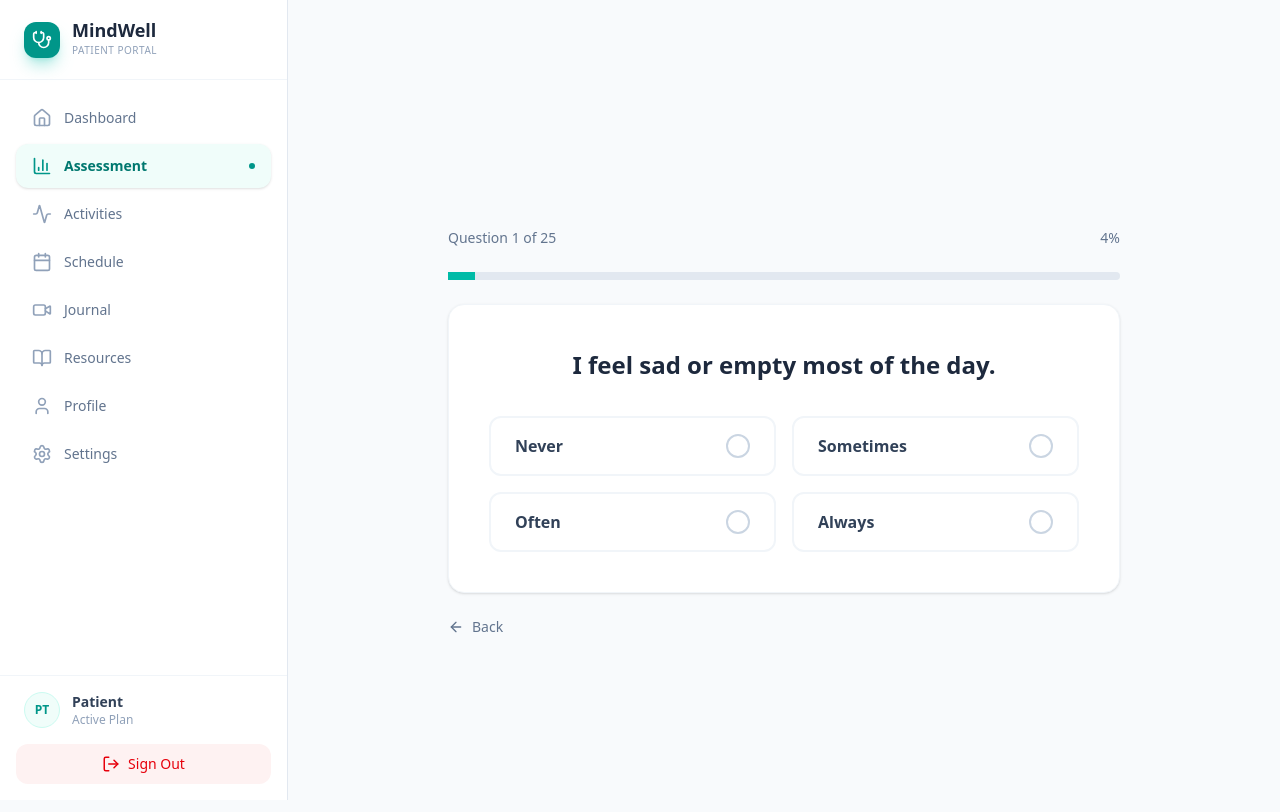
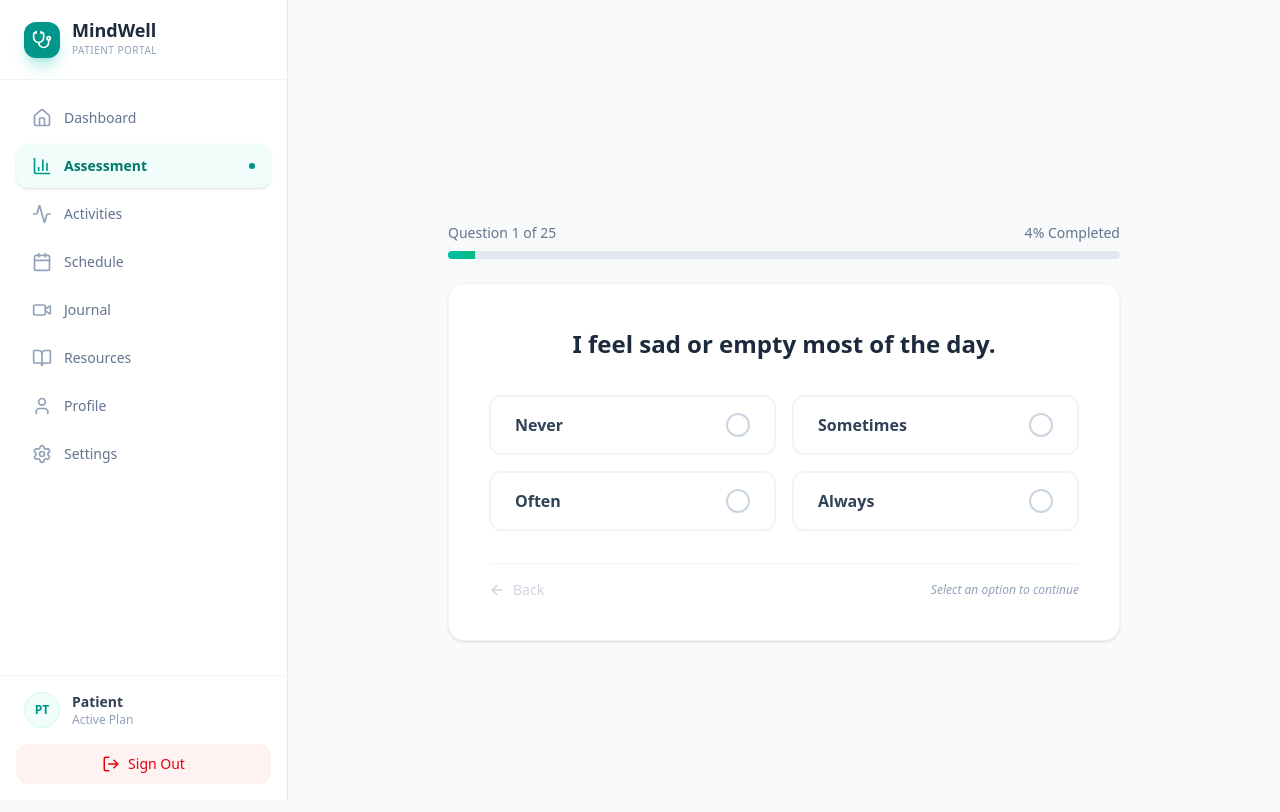
Before and after one commit to AjayGodara2417/Mindwell, a Next.js app: page /assessment in a window 1280 px wide. Shown: the top 812 px of the page. Built offline with nearby package versions, Linux system fonts and the light colour scheme.

Commit message:
Single assessment test, Removed 2,3,4th rounds and their columns, Activity Button added

```diff
--- a/src/app/(main_pages)/assessment/page.tsx
+++ b/src/app/(main_pages)/assessment/page.tsx
@@ -1,18 +1,48 @@
 "use client";
 
 import { useState } from "react";
-import { ArrowLeft, AlertCircle } from "lucide-react";
+import { ArrowLeft, CheckCircle2, AlertCircle } from "lucide-react";
 import { useRouter } from "next/navigation";
-import QuestionCard from "../../../../components/QuestionCard";
-import { questions, options } from "@/constants/assessmentQuestions";
+
+const questions = [
+  { id: 1, question: "I feel sad or empty most of the day." },
+  { id: 2, question: "I have lost interest in activities I used to enjoy." },
+  { id: 3, question: "I have trouble falling asleep or staying asleep." },
+  { id: 4, question: "I feel tired or have little energy." },
+  { id: 5, question: "I have changes in my appetite or weight." },
+  { id: 6, question: "I feel worthless or guilty." },
+  { id: 7, question: "I have trouble concentrating or making decisions." },
+  { id: 8, question: "I feel restless or slowed down." },
+  { id: 9, question: "I have thoughts of death or suicide." },
+  { id: 10, question: "I feel anxious or worried." },
+  { id: 11, question: "I get irritated easily." },
+  { id: 12, question: "I feel hopeless about the future." },
+  { id: 13, question: "I isolate myself from friends and family." },
+  { id: 14, question: "I feel overwhelmed by daily tasks." },
+  { id: 15, question: "I have physical aches or pains without clear cause." },
+  { id: 16, question: "I feel like crying for no reason." },
+  { id: 17, question: "I have trouble getting out of bed." },
+  { id: 18, question: "I feel like a failure." },
+  { id: 19, question: "I criticize myself constantly." },
+  { id: 20, question: "I feel lonely even when with others." },
+  { id: 21, question: "I have no motivation to do anything." },
+  { id: 22, question: "I feel like a burden to others." },
+  { id: 23, question: "I have trouble enjoying food." },
+  { id: 24, question: "I feel numb or empty." },
+  { id: 25, question: "I feel like life is not worth living." },
+];
+
+const options = [
+  { label: "Never", value: 0, color: "bg-emerald-50 text-emerald-700 border-emerald-200 hover:bg-emerald-100" },
+  { label: "Sometimes", value: 1, color: "bg-blue-50 text-blue-700 border-blue-200 hover:bg-blue-100" },
+  { label: "Often", value: 2, color: "bg-orange-50 text-orange-700 border-orange-200 hover:bg-orange-100" },
+  { label: "Always", value: 3, color: "bg-red-50 text-red-700 border-red-200 hover:bg-red-100" },
+];
 
 export default function AssessmentPage() {
   const router = useRouter();
-
   const [current, setCurrent] = useState(0);
-  const [answers, setAnswers] = useState<(number | null)[]>(
-    Array(questions.length).fill(null)
-  );
+  const [answers, setAnswers] = useState<(number | null)[]>(Array(questions.length).fill(null));
 
   const [isLocked, setIsLocked] = useState(() => {
     if (typeof window === "undefined") return false;
@@ -23,28 +53,33 @@ export default function AssessmentPage() {
 
   const progress = Math.round(((current + 1) / questions.length) * 100);
 
-  const handleAnswer = (value: number) => {
+  const handleAnswer = async (value: number) => {
     const updated = [...answers];
     updated[current] = value;
     setAnswers(updated);
 
+    // Small delay for visual feedback
     setTimeout(async () => {
       if (current < questions.length - 1) {
         setCurrent((prev) => prev + 1);
       } else {
-        const totalScore = updated.reduce(
-          (sum: number, val) => (sum ?? 0) + (val ?? 0),
-          0
-        );
+        const totalScore = updated.reduce((sum: number, val) => (sum ?? 0) + (val ?? 0), 0);
+        const percentage = Math.round(((totalScore ?? 0) / 75) * 100);
+        const email = localStorage.getItem("userEmail");
 
-        // const email = localStorage.getItem("userEmail");
-
-        router.push(`/assessment2?score=${totalScore}`);
+        try {
+          await fetch("/api/assessment", {
+            method: "POST",
+            headers: { "Content-Type": "application/json" },
+            body: JSON.stringify({ email, score: totalScore, percentage }),
+          });
+        } catch (error) {
+          console.error(error);
+        }
 
         const today = new Date().toLocaleDateString("en-CA");
         localStorage.setItem("lastAssessmentDate", today);
-
-        router.push(`/assessment2?score=${totalScore}`);
+        router.push(`/result-dashboard?score=${totalScore}`);
       }
     }, 250);
   };
@@ -61,19 +96,12 @@ export default function AssessmentPage() {
           <div className="w-16 h-16 bg-amber-50 rounded-full flex items-center justify-center mx-auto mb-4">
             <AlertCircle className="text-amber-500" size={32} />
           </div>
-
-          <h2 className="text-xl font-bold text-slate-800 mb-2">
-            Assessment Completed
-          </h2>
-
-          <p className="text-slate-600 mb-4">
-            You have already submitted todays assessment.
-          </p>
-
-          <button
-            onClick={() => router.push("/dashboard")}
-            className="mt-6 text-teal-600 font-medium hover:underline"
-          >
+          <h2 className="text-xl font-bold text-slate-800 mb-2">Assessment Completed</h2>
+          <p className="text-slate-600 mb-4">You have already submitted todays assessment.</p>
+          <div className="bg-slate-50 rounded-lg p-3 text-sm text-slate-500">
+            Please come back tomorrow. The assessment will be available again after midnight.
+          </div>
+          <button onClick={() => router.push('/dashboard')} className="mt-6 text-teal-600 font-medium hover:underline">
             Return to Dashboard
           </button>
         </div>
@@ -85,38 +113,71 @@ export default function AssessmentPage() {
     <div className="min-h-screen bg-slate-50 flex flex-col items-center justify-center p-4 md:p-8">
       <div className="w-full max-w-2xl space-y-6">
 
-        {/* Progress */}
-        <div className="flex justify-between text-sm text-slate-500">
-          <span>
-            Question {current + 1} of {questions.length}
-          </span>
-          <span>{progress}%</span>
+        {/* Progress Header */}
+        <div className="flex items-center justify-between text-sm font-medium text-slate-500 mb-2">
+          <span>Question {current + 1} of {questions.length}</span>
+          <span>{progress}% Completed</span>
         </div>
 
-        <div className="w-full h-2 bg-slate-200 rounded-full">
+        {/* Progress Bar */}
+        <div className="w-full h-2 bg-slate-200 rounded-full overflow-hidden">
           <div
-            className="h-full bg-teal-500"
+            className="h-full bg-linear-to-r from-teal-500 to-emerald-500 transition-all duration-500 ease-out"
             style={{ width: `${progress}%` }}
           />
         </div>
 
-        {/* Question Component */}
-        <QuestionCard
-          question={questions[current].question}
-          options={options}
-          selected={answers[current]}
-          onSelect={handleAnswer}
-        />
+        {/* Question Card */}
+        <div className="bg-white rounded-2xl shadow-sm border border-slate-100 p-6 md:p-10 space-y-8 animate-in fade-in slide-in-from-bottom-4 duration-500">
 
-        {/* Footer */}
-        <div className="flex justify-between items-center">
+          <h2 className="text-2xl font-bold text-slate-800 text-center leading-relaxed">
+            {questions[current].question}
+          </h2>
+
+          {/* Options Grid */}
+          <div className="grid grid-cols-1 sm:grid-cols-2 gap-4">
+            {options.map((option) => {
+              const selected = answers[current] === option.value;
+              return (
+                <button
+                  key={option.label}
+                  onClick={() => handleAnswer(option.value)}
+                  className={`
+                    relative flex items-center justify-between px-6 py-4 rounded-xl border-2 transition-all duration-200 group
+                    ${selected
+                      ? "border-teal-600 bg-teal-50 ring-1 ring-teal-600"
+                      : "border-slate-100 bg-white hover:border-teal-200 hover:bg-slate-50"
+                    }
+                  `}
+                >
+                  <span className={`font-semibold ${selected ? "text-teal-900" : "text-slate-700"}`}>
+                    {option.label}
+                  </span>
+                  <div className={`
+                    w-6 h-6 rounded-full border-2 flex items-center justify-center transition-colors
+                    ${selected ? "border-teal-600 bg-teal-600" : "border-slate-300 group-hover:border-teal-400"}
+                  `}>
+                    {selected && <CheckCircle2 size={14} className="text-white" />}
+                  </div>
+                </button>
+              );
+            })}
+          </div>
+
+          {/* Footer Navigation */}
+          <div className="flex justify-between items-center pt-4 border-t border-slate-100">
             <button
               onClick={prevQuestion}
               disabled={current === 0}
-            className="flex items-center gap-2 text-sm text-slate-500"
+              className="flex items-center gap-2 text-sm font-medium text-slate-500 hover:text-teal-600 disabled:opacity-30 disabled:cursor-not-allowed transition-colors"
             >
               <ArrowLeft size={16} /> Back
             </button>
+            <span className="text-xs text-slate-400 italic">
+              Select an option to continue
+            </span>
+          </div>
+
         </div>
       </div>
     </div>
--- a/src/app/(main_pages)/dashboard/page.tsx
+++ b/src/app/(main_pages)/dashboard/page.tsx
@@ -333,9 +333,9 @@ function StatsData() {
   const percentage = Math.round((score / 75) * 100);
 
   const getSeverity = () => {
-    if (score <= 9) return { label: "Minimal", color: "text-emerald-600", bg: "bg-emerald-50", border: "border-emerald-200" };
-    if (score <= 19) return { label: "Mild", color: "text-yellow-600", bg: "bg-yellow-50", border: "border-yellow-200" };
-    if (score <= 29) return { label: "Moderate", color: "text-orange-600", bg: "bg-orange-50", border: "border-orange-200" };
+    if (score <= 25) return { label: "Minimal", color: "text-emerald-600", bg: "bg-emerald-50", border: "border-emerald-200" };
+    if (score <= 50) return { label: "Mild", color: "text-yellow-600", bg: "bg-yellow-50", border: "border-yellow-200" };
+    if (score <= 100) return { label: "Moderate", color: "text-orange-600", bg: "bg-orange-50", border: "border-orange-200" };
     return { label: "Severe", color: "text-red-600", bg: "bg-red-50", border: "border-red-200" };
   };
 
@@ -471,8 +471,8 @@ function StatsData() {
             </p>
 
             <div className="flex gap-3 w-full pt-2">
-              <button onClick={() => router.push("/assessment")} className="flex-1 border border-slate-200 text-slate-600 py-2 rounded-xl text-sm font-medium hover:bg-slate-50 transition-colors">
-                Retake Test
+              <button onClick={() => router.push("/activites")} className="flex-1 border border-slate-200 text-slate-600 py-2 rounded-xl text-sm font-medium hover:bg-slate-50 transition-colors">
+                Activities
               </button>
               <button onClick={() => router.push("/profile")} className="flex-1 bg-teal-600 text-white py-2 rounded-xl text-sm font-medium hover:bg-teal-700 shadow-lg shadow-teal-500/20 transition-all">
                 Profile
```
Also changed, not shown: src/app/(main_pages)/result-dashboard/page.tsx (+9 -17 lines). Lines whose indentation alone changed are shown as unchanged.
